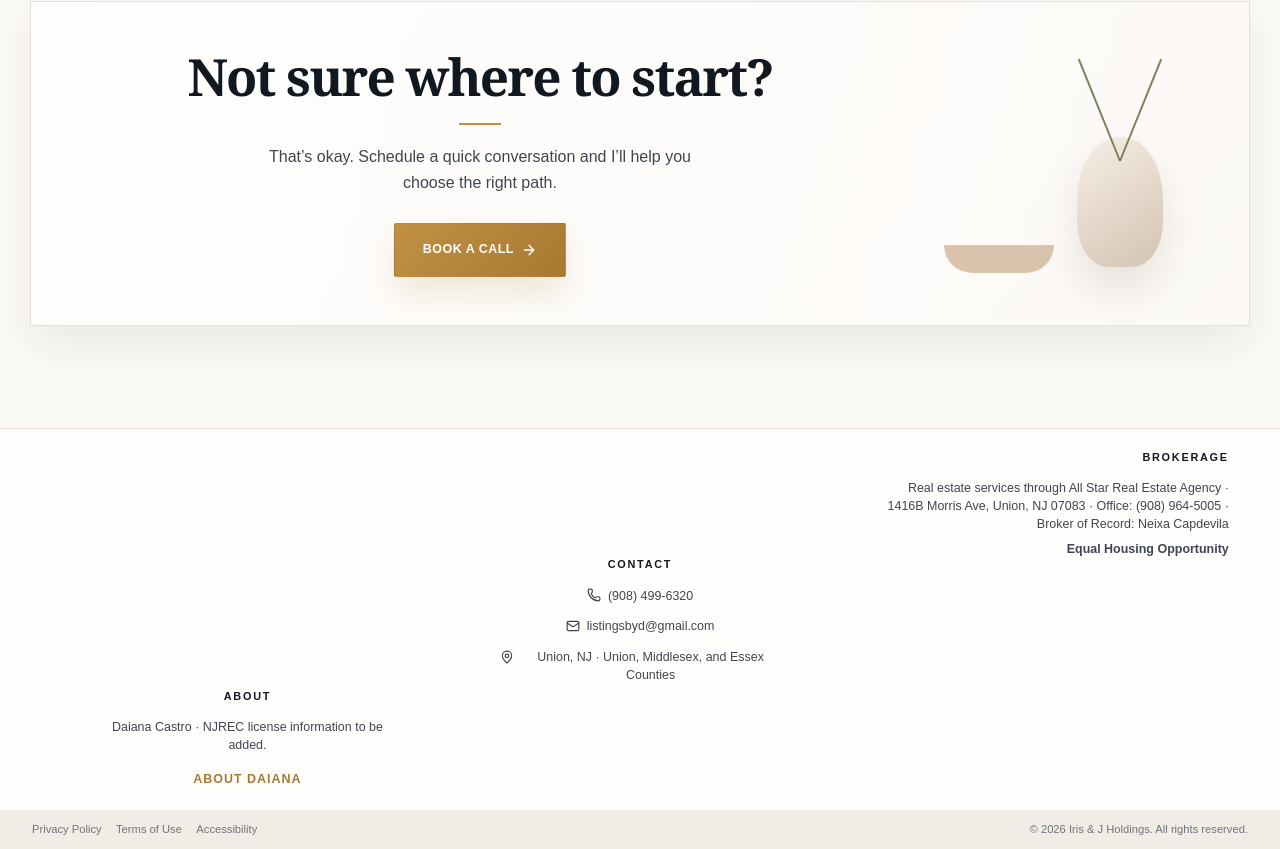
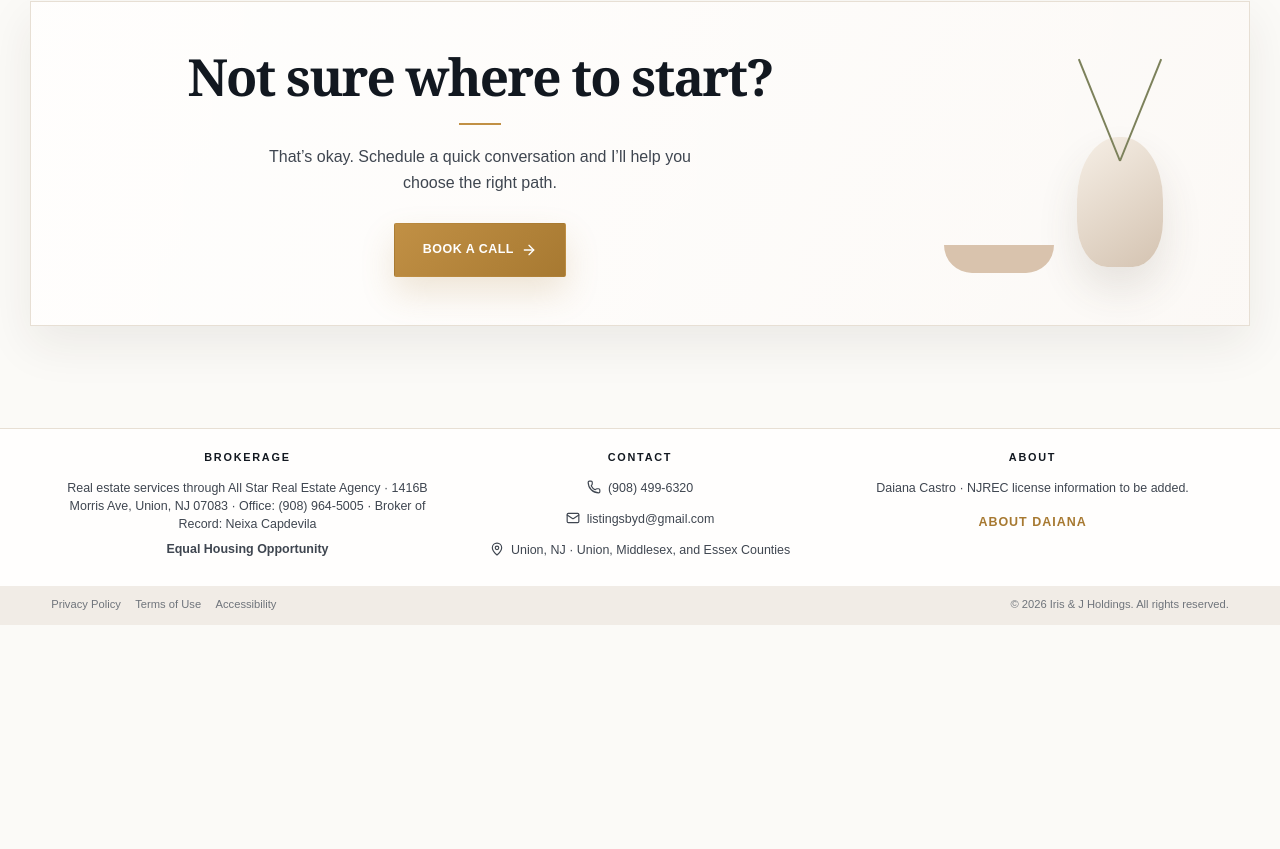
Before and after one commit to Emanuel628/Iris-and-J-Holdings, a React (Vite) app: page / in a window 1280 px wide. Shown: the part 3002-3851 px from the top of the page. After the commit the page ends 3627 px from the top, so only its background shows below. Built offline with nearby package versions, Linux system fonts and the light colour scheme.

Commit message:
Remove footer stacking and force equal columns

```diff
--- a/src/styles/footer-cleanup.css
+++ b/src/styles/footer-cleanup.css
@@ -1,18 +1,34 @@
 .compact-footer .footer-main {
-  display: grid;
-  width: 100%;
-  max-width: 1180px;
+  display: grid !important;
+  width: 100% !important;
+  max-width: none !important;
   box-sizing: border-box;
-  grid-template-columns: repeat(3, minmax(0, 1fr));
-  gap: clamp(1rem, 3vw, 2rem);
-  margin: 0 auto;
-  padding: 1.35rem clamp(1rem, 3vw, 2rem);
+  grid-template-columns: repeat(3, minmax(0, 1fr)) !important;
+  gap: 0 !important;
+  margin: 0 !important;
+  padding: 1.35rem clamp(1rem, 4vw, 4rem) !important;
 }
 
 .compact-footer .footer-column {
-  min-width: 0;
-  max-width: none;
-  text-align: center;
+  display: flex !important;
+  min-width: 0 !important;
+  max-width: none !important;
+  align-items: center !important;
+  justify-content: flex-start !important;
+  flex-direction: column !important;
+  text-align: center !important;
+}
+
+.compact-footer .brokerage {
+  grid-column: 1 !important;
+}
+
+.compact-footer .footer-contact {
+  grid-column: 2 !important;
+}
+
+.compact-footer .footer-daiana {
+  grid-column: 3 !important;
 }
 
 .compact-footer .footer-column h3 {
@@ -27,8 +43,8 @@
 }
 
 .compact-footer .footer-column p {
-  max-width: 280px;
-  margin: 0 auto;
+  max-width: 340px;
+  margin: 0 auto !important;
 }
 
 .compact-footer .footer-contact p {
@@ -36,7 +52,7 @@
   align-items: flex-start;
   justify-content: center;
   gap: 0.45rem;
-  margin-bottom: 0.35rem;
+  margin-bottom: 0.35rem !important;
 }
 
 .compact-footer .footer-contact svg {
@@ -46,11 +62,11 @@
 
 .compact-footer .brokerage p {
   display: block;
-  max-width: 360px;
+  max-width: 420px;
 }
 
 .compact-footer .equal-housing {
-  margin-top: 0.45rem;
+  margin-top: 0.45rem !important;
   font-weight: 800;
 }
 
@@ -71,24 +87,10 @@
 }
 
 .compact-footer .footer-bottom {
-  padding: 0.65rem clamp(1rem, 3vw, 2rem);
+  padding: 0.65rem clamp(1rem, 4vw, 4rem);
   font-size: 0.7rem;
 }
 
 .compact-footer .footer-bottom div {
   gap: 0.9rem;
 }
-
-@media (max-width: 900px) {
-  .compact-footer .footer-main {
-    grid-template-columns: 1fr;
-    gap: 1rem;
-    padding-top: 1.25rem;
-    padding-bottom: 1.25rem;
-  }
-
-  .compact-footer .footer-column p,
-  .compact-footer .brokerage p {
-    max-width: 680px;
-  }
-}
```
